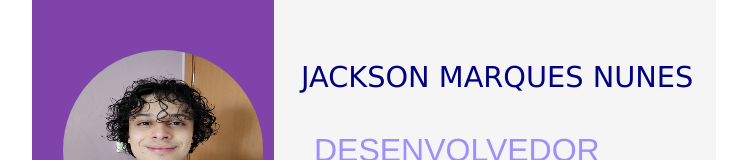
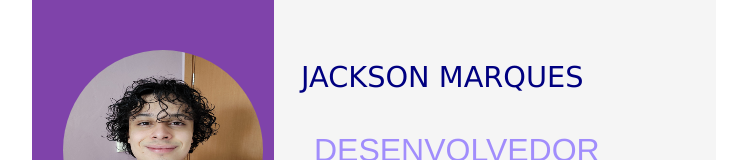
Before and after one commit to jackmarqs/jackmarqs.github.io, a plain HTML site: page index.html in a window 1280 px wide. Shown: the top 160 px of the page, without its empty margins (268-1014 px from the left). Drawn offline with nearby package versions, Linux system fonts and the light colour scheme.

Commit message:
testando atualização do github pages

```diff
--- a/index.html
+++ b/index.html
@@ -23,7 +23,7 @@
                         <span class="material-icons">person_pin_circle</span>
                         <span class="descrição">&ensp; Brasília</span>
                     </div>
-                    <a href="mailto: jackmarquesnunes@gmail.com" target="_blank" class="bloco_info">
+                    <a href="mailto:jackmarquesnunes@gmail.com" target="_blank" class="bloco_info">
                         <span class="material-icons">email</span>
                         <span class="descrição">&ensp; jackmarquesnunes@gmail.com</span>
                     </a>
@@ -84,7 +84,7 @@
         </div>
         <div class="lado_direito">
             <section>
-                <h1 class="nome">Jackson Marques Nunes</h1>
+                <h1 class="nome">Jackson Marques</h1>
                 <hr size="1" width="92%" color="darkred" align="center" margin-left="40px">
                 <div class="profissao">
                     <h2>Desenvolvedor Web Fullstack | DPSP</h2>
```
